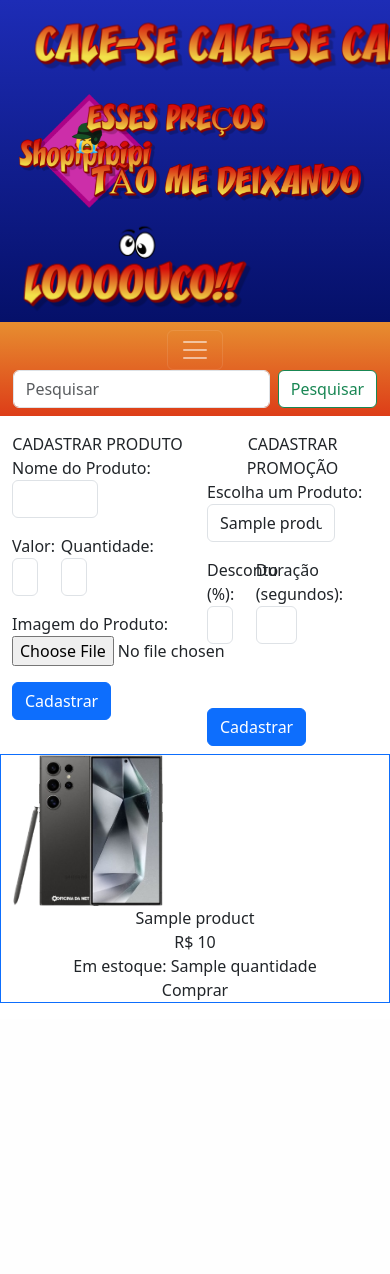
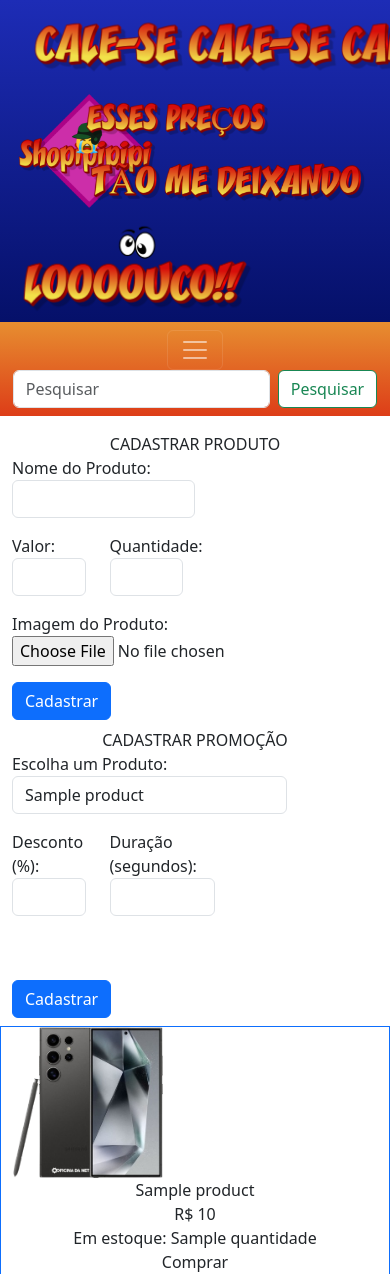
Before and after one commit to garpereira/projeto_redis_aibd, a Flask app: template templates/index.html in a window 390 px wide; the page is wider, and only the part inside the window is pictured. Shown: the top 1274 px of that part. Before the commit the page ends 1003 px from the top of that part, so only its background shows below. Run offline with Flask 3, Linux system fonts and the light colour scheme; the template is opened without the code that fills it: most values are stand-ins (such as "Sample title", 1, 10 or a date in 2020).

Commit message:
feat: Responsividade formularios

```diff
--- a/templates/index.html
+++ b/templates/index.html
@@ -7,7 +7,7 @@
 {% block content %}
     <div class="container">
         <div class="row">
-            <div class="col-6">
+            <div class="col sm-12 md-12 lg-6 xl-6">
                 <div class="row">
                     <div class="col-12 text-center">
                         CADASTRAR PRODUTO
@@ -45,7 +45,7 @@
                 </div>
                 {% endif %}
             </div>
-            <div class="col-6">
+            <div class="col sm-12 md-12 lg-6 xl-6">
                 <div class="row">
                     <div class="col-12 text-center">
                         CADASTRAR PROMOÇÃO
```
